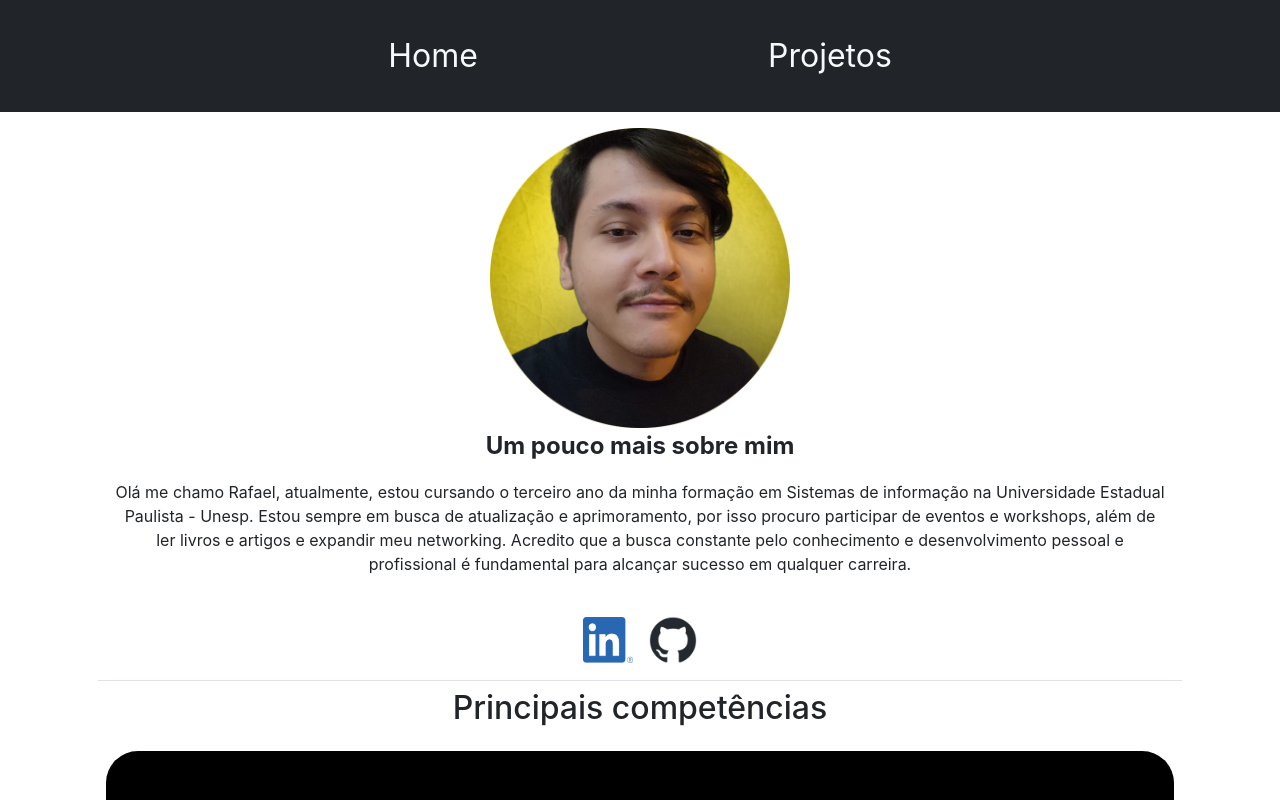
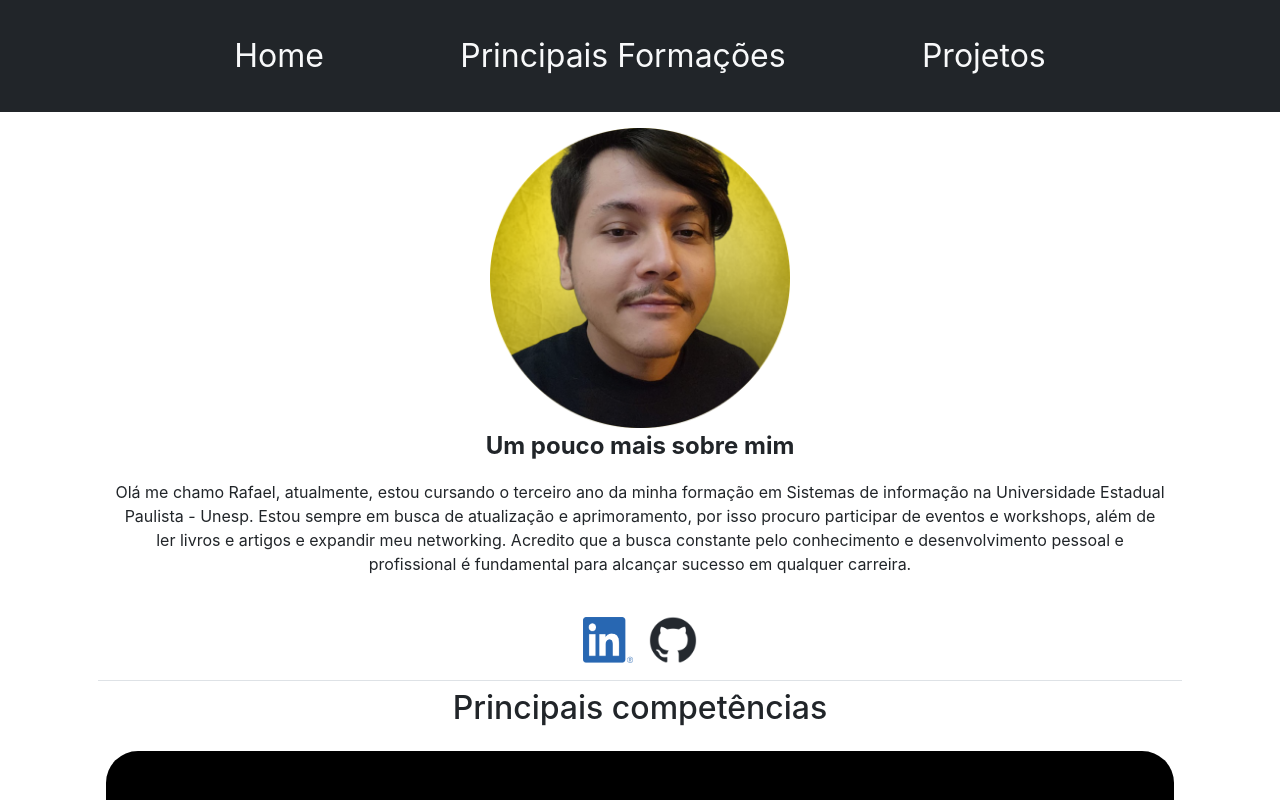
Before and after one commit to FaelCrios/resume-app, a React (Create React App) app: page /home in a window 1280 px wide. Shown: the top 800 px of the page. Built offline with nearby package versions, Linux system fonts and the light colour scheme.

Commit message:
New item in navBar

```diff
--- a/src/layout/HomePage/HomePage.tsx
+++ b/src/layout/HomePage/HomePage.tsx
@@ -84,7 +84,7 @@ export const Homepage = () => {
             </div>
           </div>
           <div className="container-fluid border-top">
-            <h2 className="mt-5">Principais formações</h2>
+            <h2 className="mt-5" id="scrollspyHeading1">Principais formações</h2>
             <Formacoes
               img="javaCertificado.jpg"
               width="300"
--- a/src/layout/NavBarAndFooter/Navbar.tsx
+++ b/src/layout/NavBarAndFooter/Navbar.tsx
@@ -11,6 +11,9 @@ export const Navbar = () => {
             </NavLink>
           </div>
           <div>
+            <a className='nav-link text-light fs-2' href="#scrollspyHeading1">Principais Formações</a>
+          </div>
+          <div>
           <NavLink to="/projetos" className="nav-link text-light fs-2">
               Projetos
               </NavLink>
```
